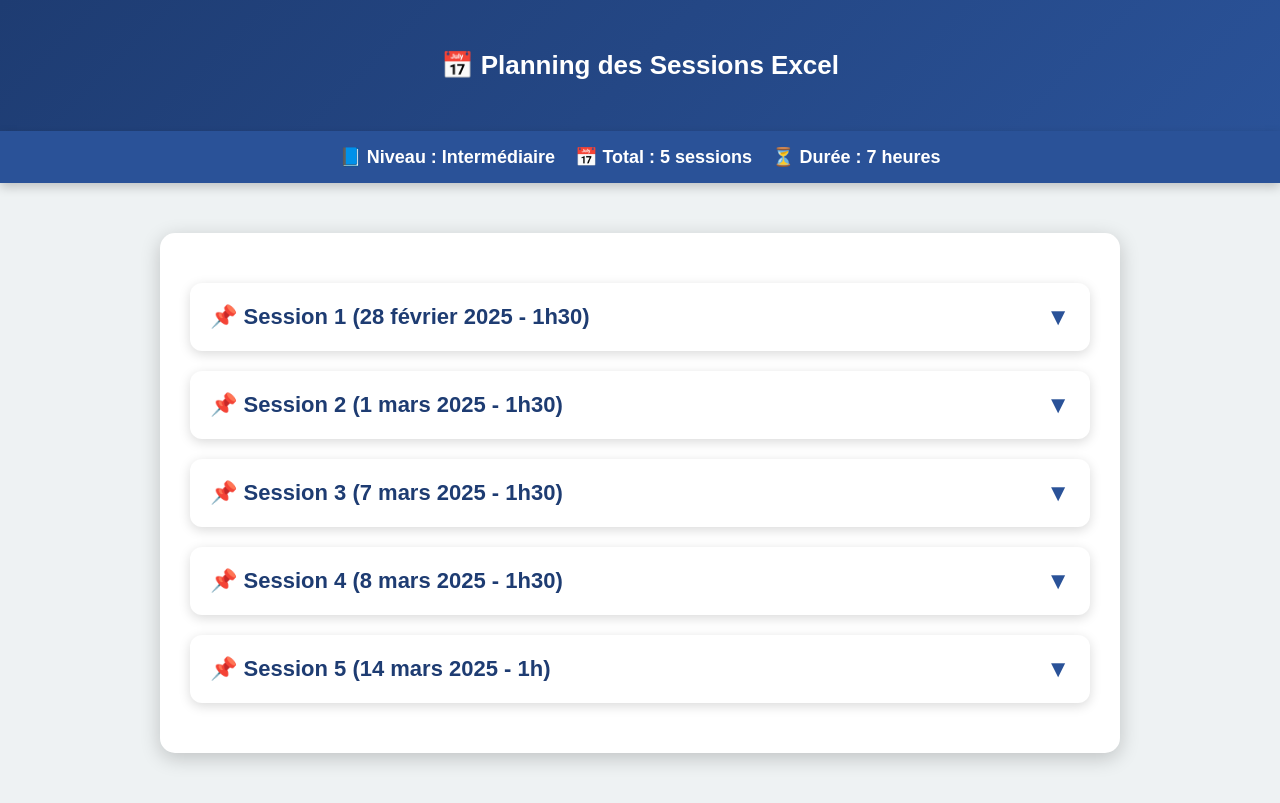
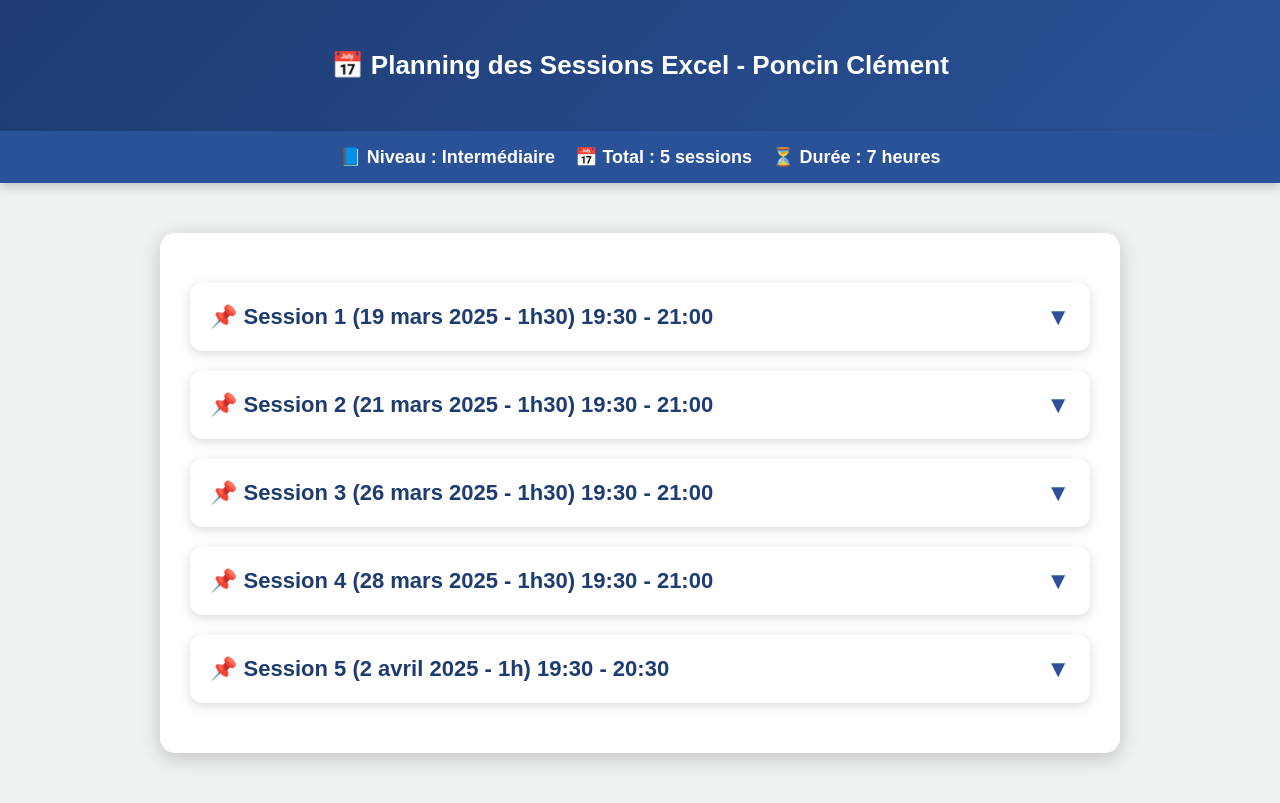
Before and after one commit to BAHAZARR/excel-planning, a plain HTML site: page index.html in a window 1280 px wide. Drawn offline with Linux system fonts and the light colour scheme.

Commit message:
Update index.html

```diff
--- a/index.html
+++ b/index.html
@@ -3,7 +3,7 @@
 <head>
     <meta charset="UTF-8">
     <meta name="viewport" content="width=device-width, initial-scale=1.0">
-    <title>Planning des Sessions Excel</title>
+    <title>Planning des Sessions Excel - Poncin Clément</title>
     <style>
         body {
             font-family: 'Arial', sans-serif;
@@ -80,7 +80,7 @@
     </style>
 </head>
 <body>
-    <div class="header">📅 Planning des Sessions Excel</div>
+    <div class="header">📅 Planning des Sessions Excel - Poncin Clément</div>
     <div class="info-bar">
         <span>📘 Niveau : Intermédiaire</span>
         <span>📅 Total : 5 sessions</span>
@@ -88,7 +88,7 @@
     </div>
     <div class="container">
         <div class="session" onclick="toggleDetails(this)">
-            <h2>📌 Session 1 (28 février 2025 - 1h30) <span class="toggle-icon">▼</span></h2>
+            <h2>📌 Session 1 (19 mars 2025 - 1h30) 19:30 - 21:00 <span class="toggle-icon">▼</span></h2>
             <div class="details">
                 <p><strong>Objectif :</strong> Révision des bases et approfondissement des formules.</p>
                 <p><strong>Contenu :</strong></p>
@@ -99,7 +99,7 @@
             </div>
         </div>
         <div class="session" onclick="toggleDetails(this)">
-            <h2>📌 Session 2 (1 mars 2025 - 1h30) <span class="toggle-icon">▼</span></h2>
+            <h2>📌 Session 2 (21 mars 2025 - 1h30) 19:30 - 21:00 <span class="toggle-icon">▼</span></h2>
             <div class="details">
                 <p><strong>Objectif :</strong> Mise en forme avancée et gestion des données.</p>
                 <p><strong>Contenu :</strong></p>
@@ -110,7 +110,7 @@
             </div>
         </div>
         <div class="session" onclick="toggleDetails(this)">
-            <h2>📌 Session 3 (7 mars 2025 - 1h30) <span class="toggle-icon">▼</span></h2>
+            <h2>📌 Session 3 (26 mars 2025 - 1h30) 19:30 - 21:00 <span class="toggle-icon">▼</span></h2>
             <div class="details">
                 <p><strong>Objectif :</strong> Graphiques et analyse de données.</p>
                 <p><strong>Contenu :</strong></p>
@@ -121,7 +121,7 @@
             </div>
         </div>
         <div class="session" onclick="toggleDetails(this)">
-            <h2>📌 Session 4 (8 mars 2025 - 1h30) <span class="toggle-icon">▼</span></h2>
+            <h2>📌 Session 4 (28 mars 2025 - 1h30) 19:30 - 21:00 <span class="toggle-icon">▼</span></h2>
             <div class="details">
                 <p><strong>Objectif :</strong> Automatisation et macros de base.</p>
                 <p><strong>Contenu :</strong></p>
@@ -132,7 +132,7 @@
             </div>
         </div>
         <div class="session" onclick="toggleDetails(this)">
-            <h2>📌 Session 5 (14 mars 2025 - 1h) <span class="toggle-icon">▼</span></h2>
+            <h2>📌 Session 5 (2 avril 2025 - 1h) 19:30 - 20:30 <span class="toggle-icon">▼</span></h2>
             <div class="details">
                 <p><strong>Objectif :</strong> Révision et pratique.</p>
                 <p><strong>Contenu :</strong></p>
```
